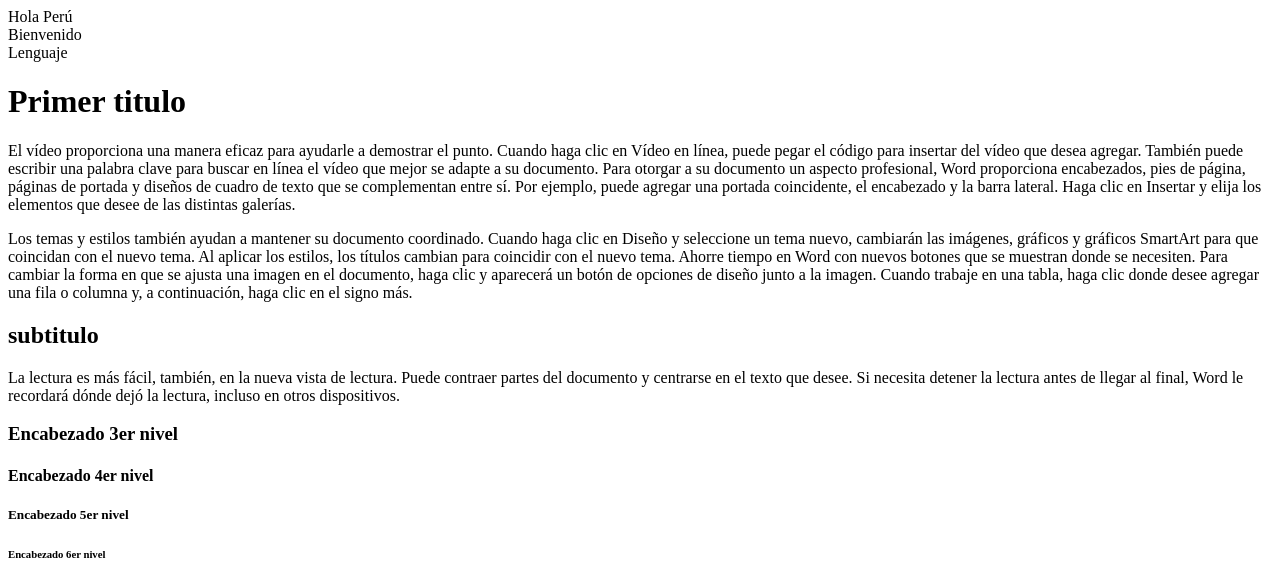
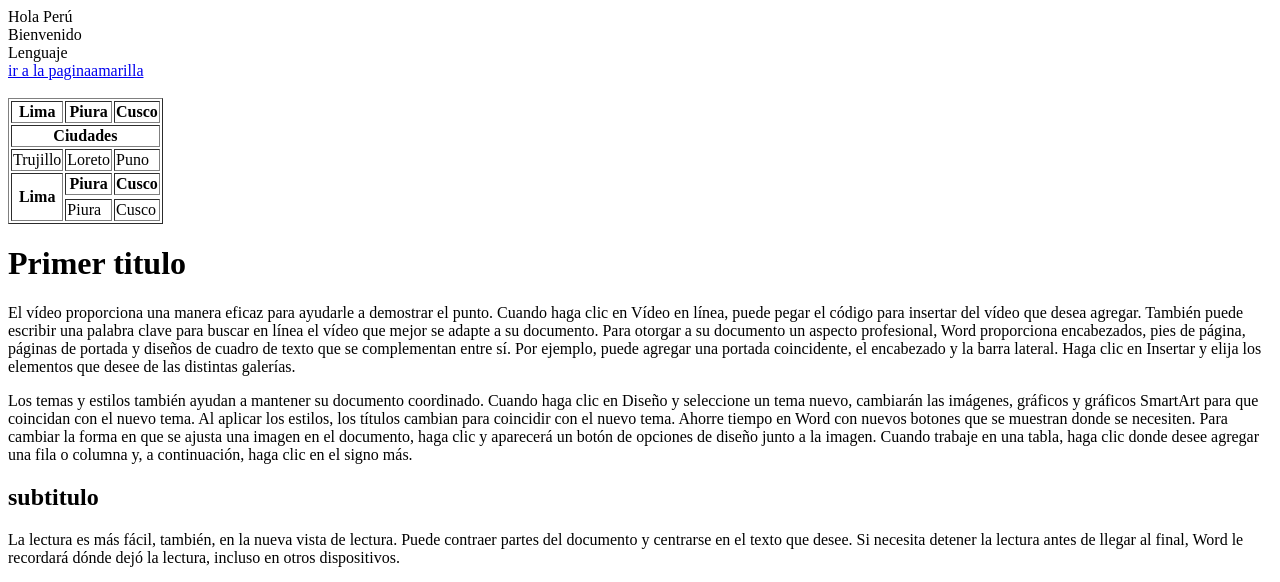
Before and after one commit to Alexander032022/nuevoreposi, a plain HTML site: page indexx.html in a window 1280 px wide. Shown: the top 582 px of the page. Drawn offline with Linux system fonts and the light colour scheme.

Commit message:
version03

```diff
--- a/indexx.html
+++ b/indexx.html
@@ -10,6 +10,17 @@
     Hola Perú <br> <!--salto en linea-->
     Bienvenido <br>
     Lenguaje <br>
+<a href="paginaamarilla.html">ir a la paginaamarilla</a>
+<br>
+<br>
+<table border="1">
+    <tr><th>Lima</th><th>Piura</th><th>Cusco</th></tr>
+    <tr><th colspan="3">Ciudades</th></tr>
+    <tr><td>Trujillo</td><td>Loreto</td><td>Puno</td></tr>
+    <tr><th rowspan="3">Lima</th><th>Piura</th><th>Cusco</th></tr>
+    <tr>                    </tr><td>Piura</td><td>Cusco</td></tr>
+</table>
+
     <h1>Primer titulo</h1> <!--encabezado-->
 <p>El vídeo proporciona una manera eficaz para ayudarle a demostrar el punto. Cuando haga clic en Vídeo en línea, puede pegar el código para insertar del vídeo que desea agregar. También puede escribir una palabra clave para buscar en línea el vídeo que mejor se adapte a su documento.
     Para otorgar a su documento un aspecto profesional, Word proporciona encabezados, pies de página, páginas de portada y diseños de cuadro de texto que se complementan entre sí. Por ejemplo, puede agregar una portada coincidente, el encabezado y la barra lateral. Haga clic en Insertar y elija los elementos que desee de las distintas galerías.
@@ -67,6 +78,6 @@
 </table>
 
 <table border="1">
-<tr><td>imagene</td></tr><td><img src="images/imagen spotify.jpeg" alt=""></td>
+
 </body>
 </html>
```
Also changed, not shown: paginaamarilla.html (added, +16 -0 lines).
